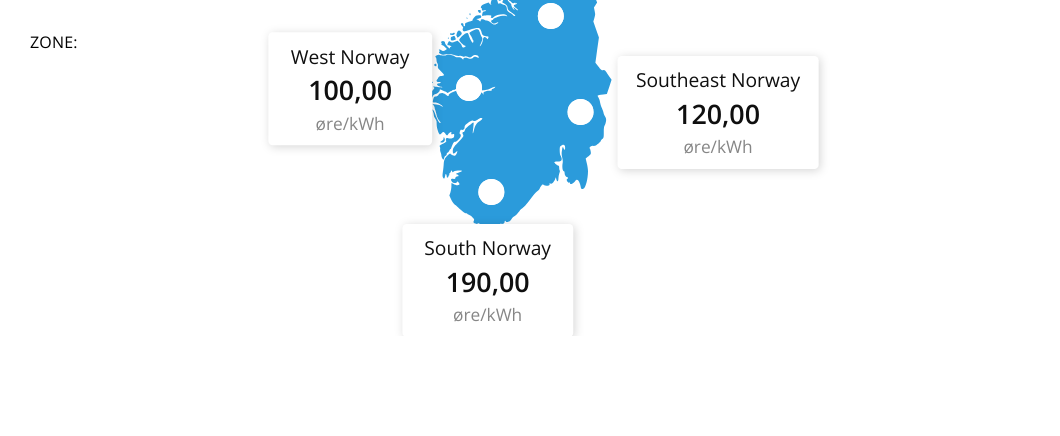
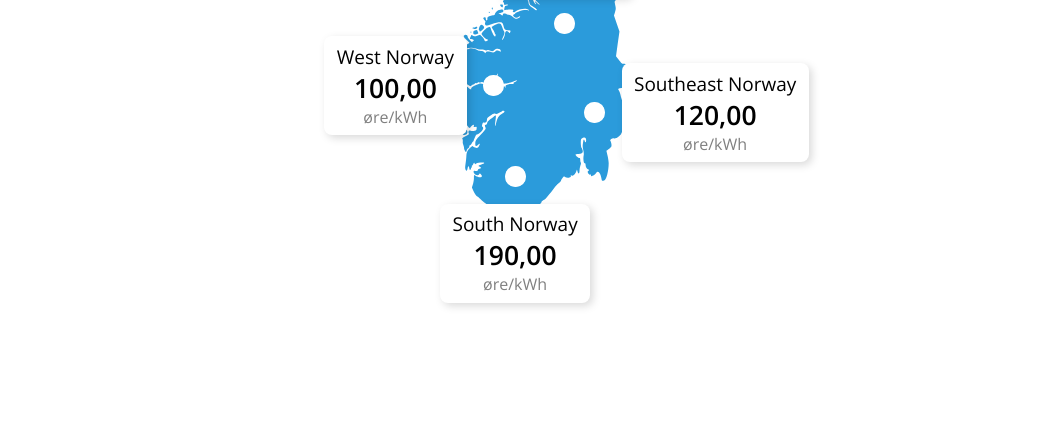
Before and after one commit to ricardoolivaalonso/X3HrpxrLM6sYREqa, a plain HTML site: page index.html in a window 1280 px wide. Shown: the part 707-1143 px from the top of the page, without its empty margins (0-1060 px from the left). Drawn offline with nearby package versions, Linux system fonts and the light colour scheme.

Commit message:
Add files via upload

```diff
--- a/index.html
+++ b/index.html
@@ -13,10 +13,8 @@
 <body>
     <h1>this is my amazing website</h1>
     <div class="map">
-        <span id="current-zone">zone:</span>
-
-        <svg version="1.0" width="100%" height="100%" viewBox="0 0 1375.000000 1480.000000">
-            <g transform="translate(300.000000,1280.000000) scale(0.100000,-0.100000)" fill="#000000" stroke="none">
+        <svg version="1.0" width="100%" height="100%" viewBox="0 0 1500 1500">
+            <g transform="translate(400,1300) scale(0.100000,-0.100000)" fill="#000000" stroke="none">
                 <path d="M8538 12792 c-23 -5 -23 -4 7 -48 34 -50 32 -56 -14 -31 -37 20 -41
                 20 -58 5 -10 -9 -31 -18 -48 -20 -25 -2 -30 -8 -32 -33 -4 -50 3 -60 32 -41
                 47 31 88 16 55 -19 -19 -20 -20 -24 -5 -59 15 -35 18 -37 53 -34 34 3 37 6 40
@@ -536,128 +534,53 @@
                 <path d="M240 1656 c0 -17 -10 -31 -30 -43 -38 -22 -38 -33 0 -33 40 0 65 36
                 51 74 -13 33 -21 33 -21 2z"/>
             </g>
-            <!--  -->
-            <g class="zone-item">
-                <g class="zone-circle">
-                    <circle cx="30%" cy="82%" r="24" >
-                        <animate attributeName="r" from="24" to="42" dur="1s" repeatCount="indefinite"/>
-                        <animate attributeName="opacity" from=".65" to="0" dur="1s" repeatCount="indefinite"/>
-                    </circle>
-                    <a class="zone" data-info="South Norway">
-                        <circle cx="30%" cy="82%" r="24" />
-                    </a>
-                    <foreignobject class="label__nr" x="28.25%" y="80.25%" width="4%" height="4%">
-                        <p class="label__region">5</p>
-                    </foreignobject>
-                </g>
-                <foreignobject class="zone-text" x="18%" y="86%" width="23%" height="14%">
-                    <div class="label">
-                        <p class="label__title">South Norway</p>
-                        <p class="label__number">190,00</p>
-                        <p class="label__kw">øre/kWh</p>
 
-                    </div>
-                </foreignobject>
-            </g>
-            <!--  -->
-            <g class="zone-item">
-                <g class="zone-circle">
-                    <circle cx="27%" cy="69%" r="24" >
-                        <animate attributeName="r" from="24" to="42" dur="1s" repeatCount="indefinite"/>
-                        <animate attributeName="opacity" from=".65" to="0" dur="1s" repeatCount="indefinite"/>
-                    </circle>
-                    <a class="zone" data-info="West Norway">
-                        <circle cx="27%" cy="69%" r="24" />
-                    </a>
-                    <foreignobject class="label__nr" x="25.25%" y="67.25%" width="4%" height="4%">
-                        <p class="label__region">4</p>
-                    </foreignobject>
-                </g>
-                <foreignobject class="zone-text" x="0%" y="62%" width="22%" height="14%">
-                    <div class="label">
-                        <p class="label__title">West Norway</p>
-                        <p class="label__number">100,00</p>
-                        <p class="label__kw">øre/kWh</p>
-                    </div>
-                </foreignobject>
-            </g>
-            <!--  -->
-            <g class="zone-item">
-                <g class="zone-circle">
-                    <circle cx="42%" cy="72%" r="24" >
-                        <animate attributeName="r" from="24" to="42" dur="1s" repeatCount="indefinite"/>
-                        <animate attributeName="opacity" from=".65" to="0" dur="1s" repeatCount="indefinite"/>
-                    </circle>
-                    <a class="zone" data-info="Southeast Norway">
-                        <circle cx="42%" cy="72%" r="24" />
-                    </a>
-                    <foreignobject class="label__nr" x="40.25%" y="70.25%" width="4%" height="4%">
-                        <p class="label__region">3</p>
-                    </foreignobject>
-                </g>
-                <foreignobject class="zone-text" x="47%" y="65%" width="27%" height="14%">
-                    <div class="label">
-                        <p class="label__title">Southeast Norway</p>
-                        <p class="label__number">120,00</p>
-                        <p class="label__kw">øre/kWh</p>
-                    </div>
-                </foreignobject>
-            </g>
-            <!--  -->
-            <g class="zone-item">
-                <g class="zone-circle">
-                    <circle cx="38%" cy="60%" r="24" >
-                        <animate attributeName="r" from="24" to="42" dur="1s" repeatCount="indefinite"/>
-                        <animate attributeName="opacity" from=".65" to="0" dur="1s" repeatCount="indefinite"/>
-                    </circle>
-                    <a class="zone" data-info="Mid-Norway">
-                        <circle cx="38%" cy="60%" r="24" />
-                    </a>
-                    <foreignobject class="label__nr" x="36.25%" y="58.25%" width="4%" height="4%">
-                        <p class="label__region">2</p>
-                    </foreignobject>
-                </g>
-                <foreignobject class="zone-text" x="28%" y="42%" width="21%" height="14%">
-                    <div class="label">
-                        <p class="label__title">Mid-Norway</p>
-                        <p class="label__number">200,00</p>
-                        <p class="label__kw">øre/kWh</p>
-                    </div>
-                </foreignobject>
-            </g>
-            <!--  -->
-            <g class="zone-item">
-                <g class="zone-circle">
-                    <circle cx="64%" cy="18%" r="24" >
-                        <animate attributeName="r" from="24" to="42" dur="1s" repeatCount="indefinite" />
-                        <animate attributeName="opacity" from=".65" to="0" dur="1s" repeatCount="indefinite" />
-                    </circle>
-                    <a class="zone" data-info="Northern Norway">
-                        <circle cx="64%" cy="18%" r="24" />
-                    </a>
-                    <foreignobject class="label__nr" x="62.25%" y="16.25%" width="4%" height="4%">
-                        <p class="label__region">1</p>
-                    </foreignobject>
-                </g>
-                <foreignobject class="zone-text" x="32%" y="11%" width="27%" height="14%">
-                    <div class="label">
-                        <p class="label__title">Northern Norway</p>
-                        <p class="label__number">150,00</p>
-                        <p class="label__kw">øre/kWh</p>
-                    </div>
-                </foreignobject>
-            </g>
 
         </svg>
+        <div class="labels">
+            <div class="label__region">
+                <div class="label__info">
+                    <p class="label__info-name">Northern Norway</p>
+                    <p class="label__info-number">150,00</p>
+                    <p class="label__info-kw">øre/kWh</p>
+                </div>
+                <span class="label__dot"></span>
+            </div>
+            <div class="label__region">
+                <div class="label__info">
+                    <p class="label__info-name">Mid-Norway</p>
+                    <p class="label__info-number">200,00</p>
+                    <p class="label__info-kw">øre/kWh</p>
+                </div>
+                <span class="label__dot"></span>
+            </div>
+            <div class="label__region">
+                <span class="label__dot"></span>
+                <div class="label__info">
+                    <p class="label__info-name">Southeast Norway</p>
+                    <p class="label__info-number">120,00</p>
+                    <p class="label__info-kw">øre/kWh</p>
+                </div>
+            </div>
+            <div class="label__region">
+                <span class="label__dot"></span>
+                <div class="label__info">
+                    <p class="label__info-name">South Norway</p>
+                    <p class="label__info-number">190,00</p>
+                    <p class="label__info-kw">øre/kWh</p>
+                </div>
+            </div>
+            <div class="label__region">
+                <div class="label__info">
+                    <p class="label__info-name">West Norway</p>
+                    <p class="label__info-number">100,00</p>
+                    <p class="label__info-kw">øre/kWh</p>
+                </div>
+                <span class="label__dot"></span>
+            </div>
+        </div>
     </div>
 
-    <script>
-        const t = document.querySelectorAll('.zone')
-        const z = document.querySelector('#current-zone')
 
-        const getInfoFunc = (e) => z.innerText = `zone: ${e.target.dataset.info}`
-
-        t.forEach( t => t.addEventListener('mouseenter', getInfoFunc))
-    </script>
 </body>
 </html>
--- a/main.css
+++ b/main.css
@@ -8,98 +8,122 @@
 body{
     width: 100%;
     min-height: 100vh;
+    display: flex;
+    flex-direction: column;
+    justify-content: center;
+    align-items: center;
     padding: 100px 0;
 }
-.example{
-    display: flex;
-    width: 100%;
-    font-size: 3rem;
-}
+
 h1 {
     margin-bottom: 100px;
-    font-size: 2rem;
+    font-size: calc(16px + (32 - 16) * ((100vmin - 400px) / (1200 - 400)));
     text-align: center;
     text-transform: uppercase;
     letter-spacing: .35rem;
     font-weight: 300;
 }
-#current-zone{
-    position: fixed;
-    bottom: 40px;
-    left: 30px;
-    font-size: 1rem;
-    font-weight: 400;
-    letter-spacing: .01rem;
-    text-transform: uppercase;
+
+.map,
+svg{
+    position: relative;
+    height: 100vmin;
+    min-width: 400px;
+    min-height: 400px;
 }
-.map{
-    position: relative;
-    width: 100%;
-    height: 100vh;
-    min-height: 550px;
-    min-width: 400px;
-
-}
-svg{ width: 100%; height: 100%;}
 /* Change the color of your map */
 path{ fill: #2b9bdb; }
-/* Change the color of your regions */
-circle{ fill: #ffffff;}
 
-.zone{ cursor: pointer; }
+.labels{
+    position: absolute;
+    top: 0;
+    left: 0;
+    width: 100%;
+    height: 100%;
+    z-index: 10;
+}
+.label__region{
+    position: absolute;
+    display: grid;
+    align-items: center;
+    justify-items: center;
+    grid-auto-flow: column;
+    gap: 8px;
+}
+.label__region:nth-of-type(1){
+    top: 12.85%;
+    right: 32.5%;
+}
+.label__region:nth-of-type(2){
+    grid-auto-flow: row;
+    bottom: 35.5%;
+    left: 32.25%;
+}
+.label__region:nth-of-type(3){
+    bottom: 20.5%;
+    left: 42%;
+}
+.label__region:nth-of-type(4){
+    grid-auto-flow: row;
+    top: 79%;
+    left: 25%;
+}
+.label__region:nth-of-type(5){
+    bottom: 23.85%;
+    right: 66%;
+}
+.label__info{
+    padding:
+        calc(5px + (10 - 5) * ((100vmin - 400px) / (1200 - 400)))
+        calc(5px + (20 - 5) * ((100vmin - 400px) / (1200 - 400)))
+    ;
+    display: grid;
+    justify-items: center;
+    align-items: center;
+    color: #000000;
 
-/* This is the shadow of your label */
-foreignObject{
-    filter: drop-shadow( 3px 3px 9px rgba(0, 0, 0, .165));
     border-radius: 8px;
-    overflow: visible;
+    background-color: #ffffff;
+    box-shadow: 3px 3px 9px rgba(0, 0, 0, .15);
 }
-/* This is your label */
-.label{
-    display: grid;
-    justify-content: center;
-    gap: 5px;
-    padding: 20px;
-    margin: 0 auto;
-    color: #0f0f0f;
-
-    background-color: #ffffff;
-    border-radius: 8px;
-    transition: 200ms linear;
-
+    .label__info-name{
+        font-size: calc(12px + (26 - 12) * ((100vmin - 400px) / (1200 - 400)));
     }
-
-/* If you want a hover effect */
-/* .zone-circle:hover + .zone-text > .label{
-    background-color:  #7cb6c9;
-    color: #ffffff;
-    transition: 200ms linear;
-} */
-
-.label__title,
-.label__number,
-.label__kw{
-    text-align: center;
-    font-size: 2.225rem;
+    .label__info-number{
+        font-size: calc(13px + (40 - 13) * ((100vmin - 400px) / (1200 - 400)));
+        font-weight: 600;
     }
-.label__number{
-    font-weight: 600;
-    font-size: 3.1rem;
-}
-.label__kw{
-    font-size: 2rem;
+    .label__info-kw{
+        font-size: calc(10px + (22 - 10) * ((100vmin - 400px) / (1200 - 400)));
         opacity: .5;
     }
-.label__nr{
-    display: none;
-}
-.label__region{
+    .label__dot{
+        position: relative;
         display: flex;
         justify-content: center;
         align-items: center;
-    width: 50px;
-    height: 50px;
+        width: calc(30px + (45 - 30) * ((100vmin - 400px) / (1200 - 400)));
+        height: calc(30px + (45 - 30) * ((100vmin - 400px) / (1200 - 400)));
+        cursor: pointer;
+    }
+    .label__dot::before,
+    .label__dot::after{
+        content: '';
+        position: absolute;
+        width: calc(15px + (27 - 15) * ((100vmin - 400px) / (1200 - 400)));
+        height: calc(15px + (27 - 15) * ((100vmin - 400px) / (1200 - 400)));
         border-radius: 50%;
-    font-size: 2rem;
+        background-color: #ffffff;
     }
-/* If you want resize label */
+    .label__dot::before{
+        opacity: .6;
+        animation: pulse 1000ms linear infinite;
+    }
+
+@keyframes pulse {
+    to{
+        width: 100%;
+        height: 100%;
+        opacity: 0;
+    }
+}
```
Lines whose indentation alone changed are shown as unchanged.
